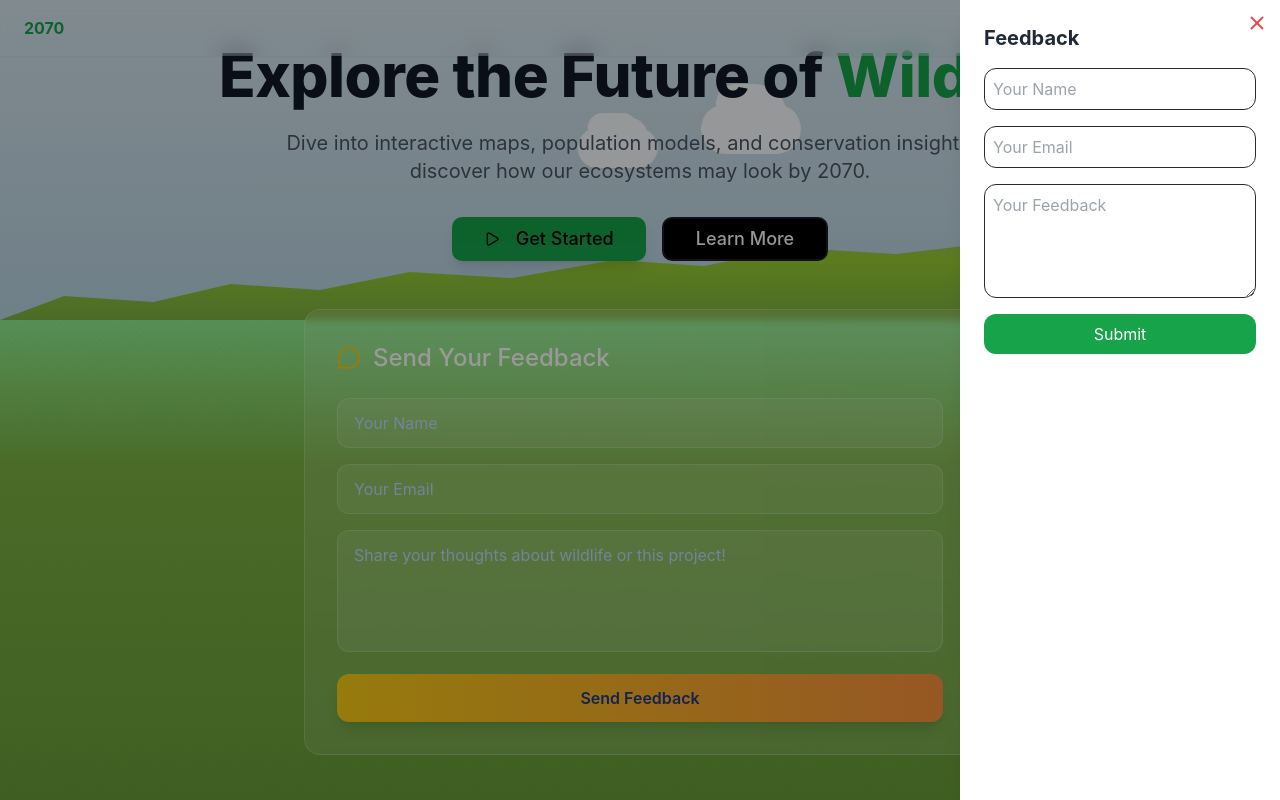
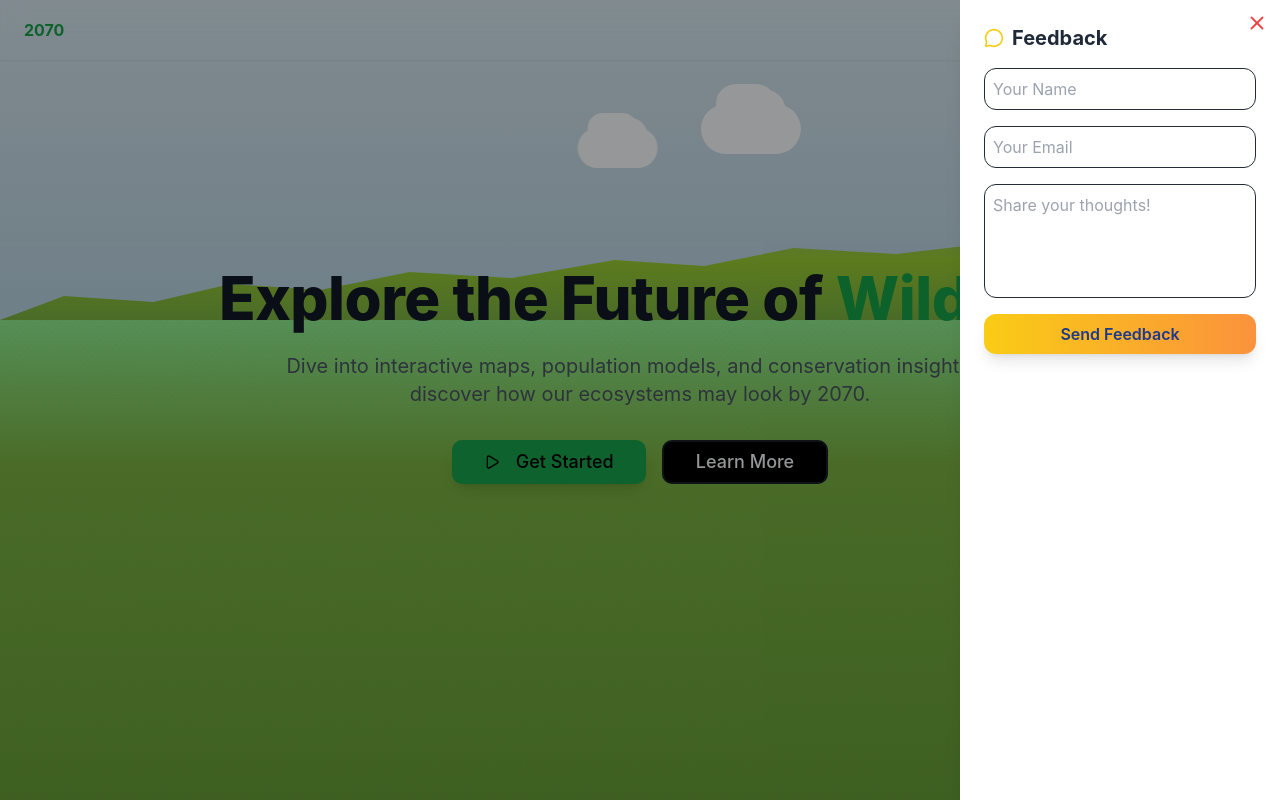
Before and after one commit to pprachhiii/2070, a React (Vite) app: page / in a window 1280 px wide. Both pictures are taken after a click on the button "Feedback". Built offline with nearby package versions, Linux system fonts and the light colour scheme.

Commit message:
removed duplicate feedback form

```diff
--- a/src/components/Navbar.tsx
+++ b/src/components/Navbar.tsx
@@ -1,5 +1,5 @@
 import React, { useState } from "react";
-import { Users, X } from "lucide-react";
+import { Users, X, MessageCircle } from "lucide-react";
 
 interface NavbarProps {
   onHomeClick?: () => void;
@@ -9,7 +9,7 @@ interface NavbarProps {
 const Navbar: React.FC<NavbarProps> = ({ onHomeClick, onSpeciesClick }) => {
   const [isFeedbackOpen, setIsFeedbackOpen] = useState(false);
 
-  // Updated button classes with increased height
+  // Common button style
   const buttonClasses =
     "flex items-center gap-1 font-medium text-white bg-black px-3 py-1.5 rounded-md text-sm transition-colors duration-300 hover:bg-purple-500 hover:text-black";
 
@@ -34,23 +34,26 @@ const Navbar: React.FC<NavbarProps> = ({ onHomeClick, onSpeciesClick }) => {
 
             <button
               onClick={() => setIsFeedbackOpen(true)}
-              className={buttonClasses}
+              className="px-4 py-2 text-sm shadow-lg bg-yellow-400 text-blue-900 rounded-lg hover:scale-105 transition flex items-center gap-2"
             >
+              <MessageCircle size={16} />
               Feedback
             </button>
           </div>
         </div>
       </nav>
 
-      {/* Feedback Overlay */}
+      {/* Feedback Sidebar */}
       {isFeedbackOpen && (
         <div className="fixed inset-0 z-30 flex">
+          {/* Dark overlay */}
           <div
             className="flex-grow bg-black/40"
             onClick={() => setIsFeedbackOpen(false)}
           />
-          <div className="w-1/4 min-w-[300px] bg-white dark:bg-gray-900 shadow-xl p-6 relative animate-slideInRight">
-            {/* Modified X button */}
+          {/* Slide-in panel */}
+          <div className="w-1/4 min-w-[320px] bg-white dark:bg-gray-900 shadow-xl p-6 relative animate-slideInRight">
+            {/* Close button */}
             <button
               className="absolute top-3 right-3 text-red-500 bg-transparent p-0 transition-transform duration-200 hover:scale-110 focus:outline-none"
               onClick={() => setIsFeedbackOpen(false)}
@@ -58,31 +61,42 @@ const Navbar: React.FC<NavbarProps> = ({ onHomeClick, onSpeciesClick }) => {
               <X size={22} />
             </button>
 
-            <h2 className="text-xl font-bold text-gray-800 dark:text-gray-200 mb-4">
+            <h2 className="text-xl font-bold text-gray-800 dark:text-gray-200 mb-4 flex items-center gap-2">
+              <MessageCircle size={20} className="text-yellow-400" />
               Feedback
             </h2>
 
-            <form className="flex flex-col gap-4">
+            <form
+              action="https://formspree.io/f/movepkgr"
+              method="POST"
+              className="flex flex-col gap-4"
+            >
               <input
                 type="text"
+                name="name"
                 placeholder="Your Name"
+                required
                 className="border rounded-lg p-2 dark:bg-gray-800 dark:text-white"
               />
               <input
                 type="email"
+                name="email"
                 placeholder="Your Email"
+                required
                 className="border rounded-lg p-2 dark:bg-gray-800 dark:text-white"
               />
               <textarea
-                placeholder="Your Feedback"
+                name="message"
                 rows={4}
-                className="border rounded-lg p-2 dark:bg-gray-800 dark:text-white"
+                placeholder="Share your thoughts!"
+                required
+                className="border rounded-lg p-2 dark:bg-gray-800 dark:text-white resize-none"
               />
               <button
                 type="submit"
-                className="bg-green-600 text-white py-2 px-4 rounded-lg hover:bg-green-700 transition"
+                className="w-full bg-gradient-to-r from-yellow-400 to-orange-400 text-blue-900 py-2 rounded-lg font-semibold hover:scale-105 transition-transform duration-300 shadow-lg"
               >
-                Submit
+                Send Feedback
               </button>
             </form>
           </div>
--- a/src/components/WildlifeHero.tsx
+++ b/src/components/WildlifeHero.tsx
@@ -1,7 +1,6 @@
 import React from 'react';
 import { Button } from '@/components/ui/button';
 import { Play } from 'lucide-react';
-import { MessageCircle } from 'lucide-react';
 import Navbar from './Navbar';
 import './styles/wildelifeBackground.css';
 
@@ -64,48 +63,6 @@ const WildlifeHero: React.FC<WildlifeHeroProps> = ({ onGetStarted, onSpeciesClic
               </Button>
             </a>
           </div>
-
-          {/* Feedback Form */}
-          <div className="bg-white/10 backdrop-blur-sm rounded-2xl p-8 border border-white/20 max-w-2xl mx-auto">
-            <h3 className="text-2xl font-medium text-white mb-6 flex items-center gap-3">
-              <MessageCircle size={24} className="text-yellow-400" />
-              Send Your Feedback
-            </h3>
-
-            <form
-              action="https://formspree.io/f/movepkgr"
-              method="POST"
-              className="space-y-4"
-            >
-              <input
-                type="text"
-                name="name"
-                placeholder="Your Name"
-                required
-                className="w-full bg-white/10 border border-white/20 rounded-lg px-4 py-3 text-white placeholder-blue-200 focus:outline-none focus:border-yellow-400 transition-colors"
-              />
-              <input
-                type="email"
-                name="email"
-                placeholder="Your Email"
-                required
-                className="w-full bg-white/10 border border-white/20 rounded-lg px-4 py-3 text-white placeholder-blue-200 focus:outline-none focus:border-yellow-400 transition-colors"
-              />
-              <textarea
-                name="message"
-                rows={4}
-                placeholder="Share your thoughts about wildlife or this project!"
-                required
-                className="w-full bg-white/10 border border-white/20 rounded-lg px-4 py-3 text-white placeholder-blue-200 focus:outline-none focus:border-yellow-400 transition-colors resize-none"
-              />
-              <button
-                type="submit"
-                className="w-full bg-gradient-to-r from-yellow-400 to-orange-400 text-blue-900 py-3 rounded-lg font-semibold hover:scale-105 transition-transform duration-300 shadow-lg"
-              >
-                Send Feedback
-              </button>
-            </form>
-          </div>
         </div>
       </div>
     </div>
```
